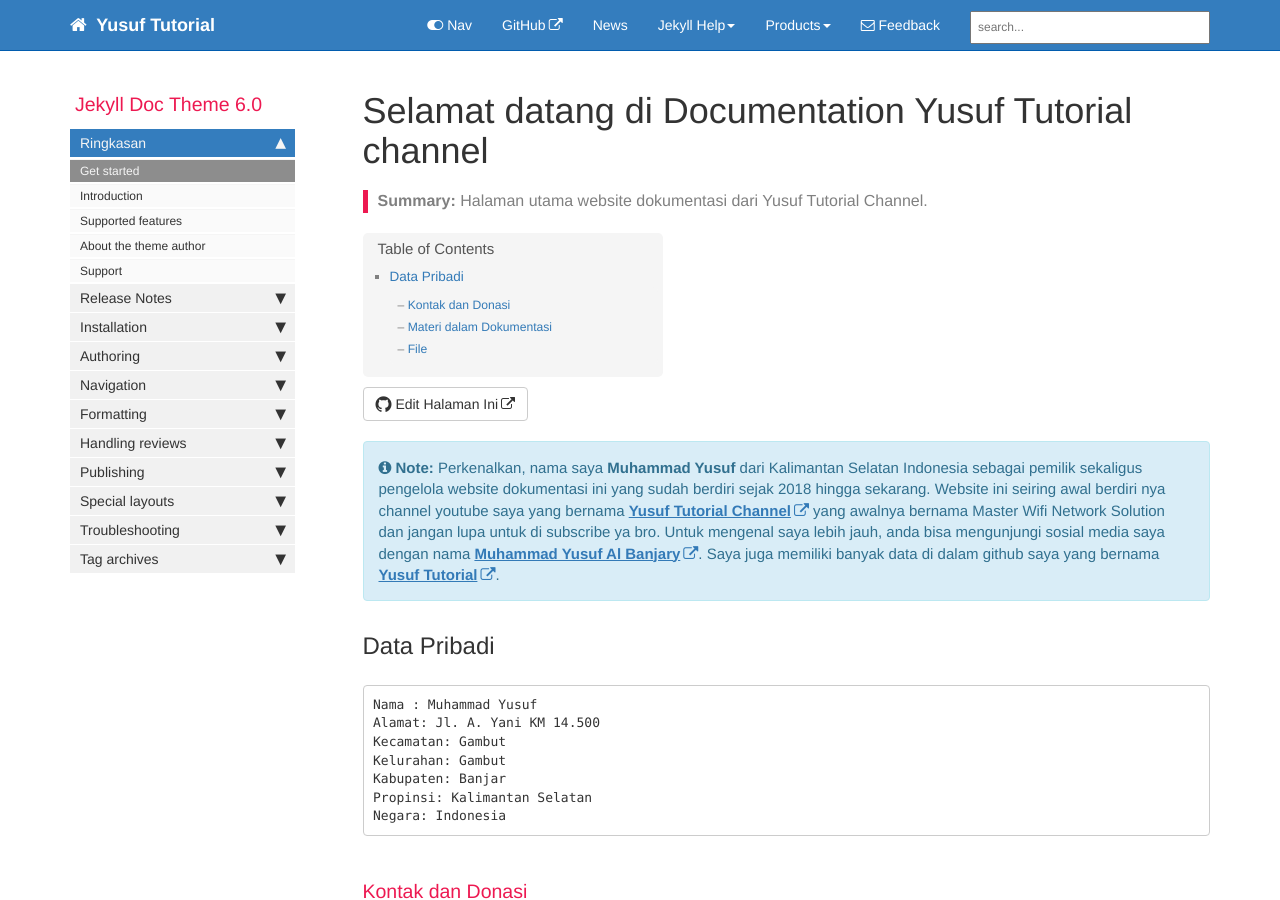
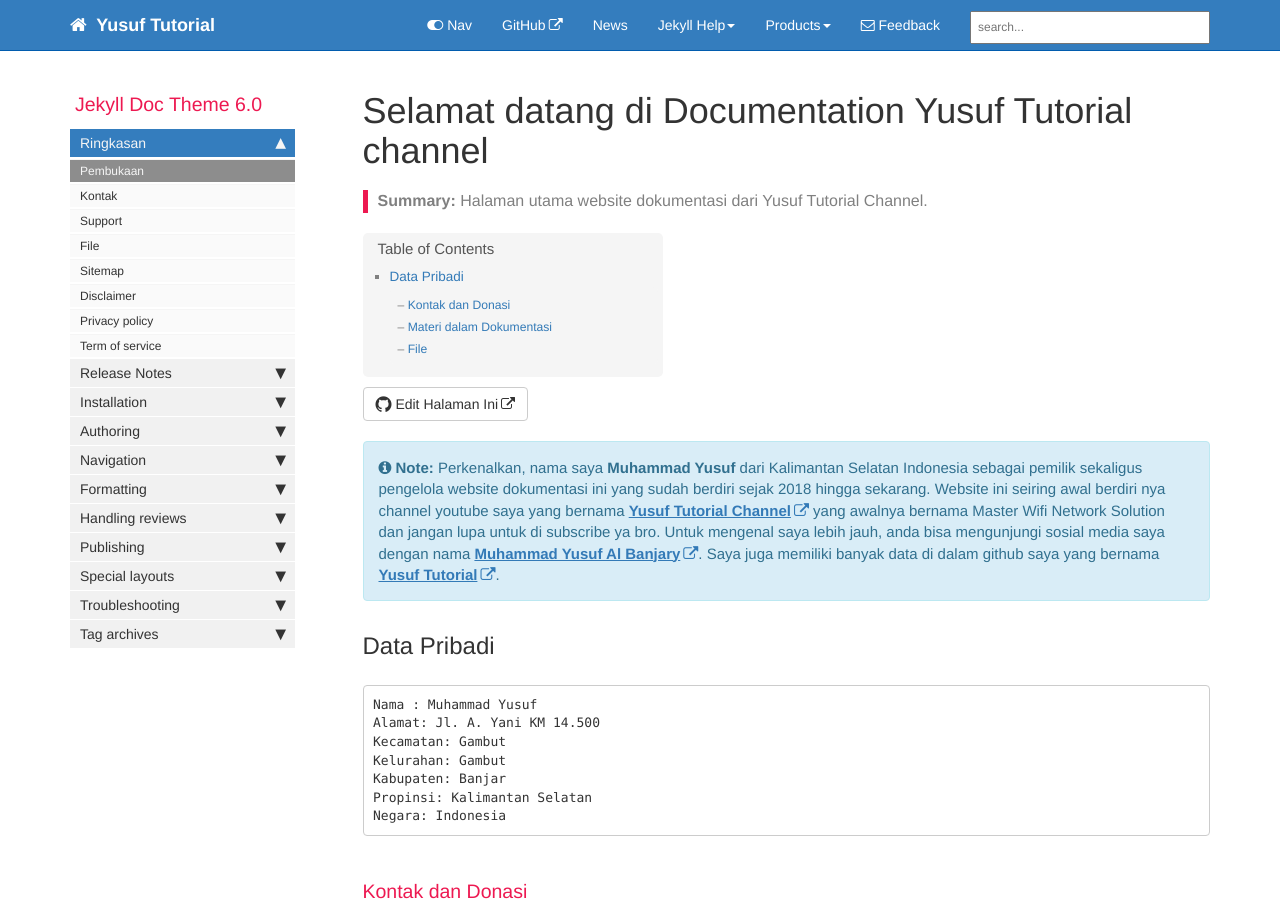
Before and after one commit to yusuftutorial/home, a Jekyll site: the page built from index.md, in a window 1280 px wide and 900 px high. Built offline with Jekyll 4.4.1, drawn with Linux system fonts in a browser that asks for light colours; nearby versions of some CDN libraries; comment, search, counter and statistics services are not loaded.

Commit message:
Update mydoc.yml

```diff
--- a/_data/sidebars/mydoc.yml
+++ b/_data/sidebars/mydoc.yml
@@ -23,25 +23,37 @@ entries:
     output: web, pdf
     folderitems:
 
-    - title: Get started
+    - title: Pembukaan
       url: /index.html
       output: web, pdf
       type: homepage
 
-    - title: Introduction
-      url: /mydoc_introduction.html
-      output: web, pdf
-
-    - title: Supported features
-      url: /mydoc_supported_features.html
-      output: web, pdf
-
-    - title: About the theme author
-      url: /mydoc_about.html
+    - title: Kontak
+      url: /kontak.html
       output: web, pdf
 
     - title: Support
-      url: /mydoc_support.html
+      url: /support.html
+      output: web, pdf
+
+    - title: File
+      url: /file.html
+      output: web, pdf
+
+    - title: Sitemap
+      url: /sitemap.html
+      output: web, pdf
+
+    - title: Disclaimer
+      url: /disclaimer.html
+      output: web, pdf
+
+    - title: Privacy policy
+      url: /privacy-policy.html
+      output: web, pdf
+
+    - title: Term of service
+      url: /sitemap.html
       output: web, pdf
 
   - title: Release Notes
```
